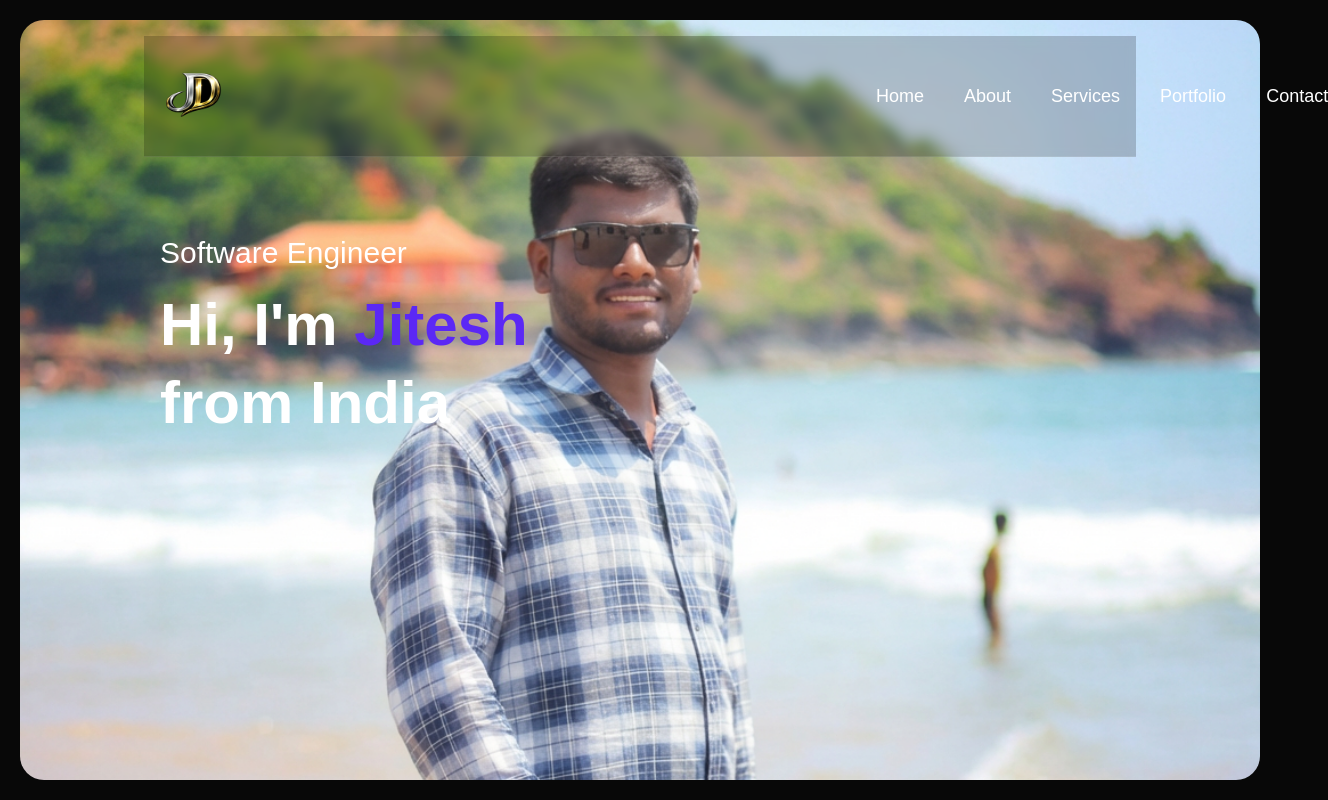
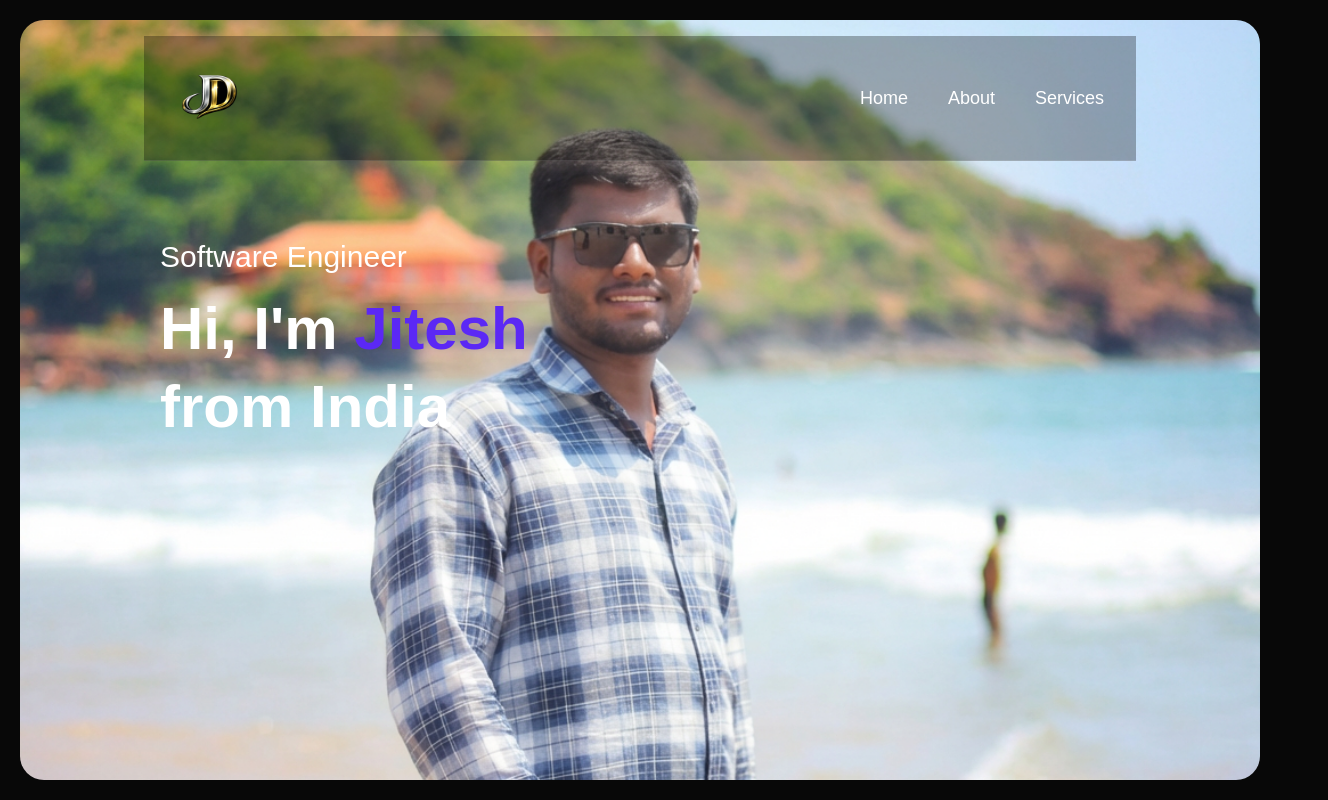
Before and after one commit to Jiteshraj96/portfolio, a website: page index.html in a window 1280 px wide. Shown: the top 800 px of the page, 1328 px wide, since content can reach past the window. Drawn offline with nearby package versions, Linux system fonts and the light colour scheme.

Commit message:
Fix navbar - remove blur effect and prevent content overflow

```diff
--- a/style.css
+++ b/style.css
@@ -37,11 +37,10 @@ nav {
     display: flex;
     align-items: center;
     justify-content: space-between;
-    flex-wrap: wrap;
+    flex-wrap: nowrap;
     gap: 16px;
-    background: rgba(0, 0, 0, 0.2);
-    padding: 10px 0;
-    backdrop-filter: blur(5px);
+    background: rgba(0, 0, 0, 0.3);
+    padding: 12px 16px;
     border-bottom: 1px solid rgba(255, 255, 255, 0.1);
 }
 
@@ -56,6 +55,9 @@ nav ul {
     display: flex;
     flex-direction: column;
     list-style: none;
+    padding: 0;
+    margin: 0;
+    overflow: hidden;
 }
 
 nav ul li {
@@ -469,11 +471,14 @@ nav ul {
     max-width: 280px;
     height: 100vh;
     padding-top: 60px;
+    padding-left: 20px;
+    padding-right: 20px;
     transform: translateX(0);
     transition: left 0.3s ease-in-out;
     z-index: 999;
     display: flex;
     flex-direction: column;
+    overflow-y: auto;
 }
 
 nav ul.show {
```
